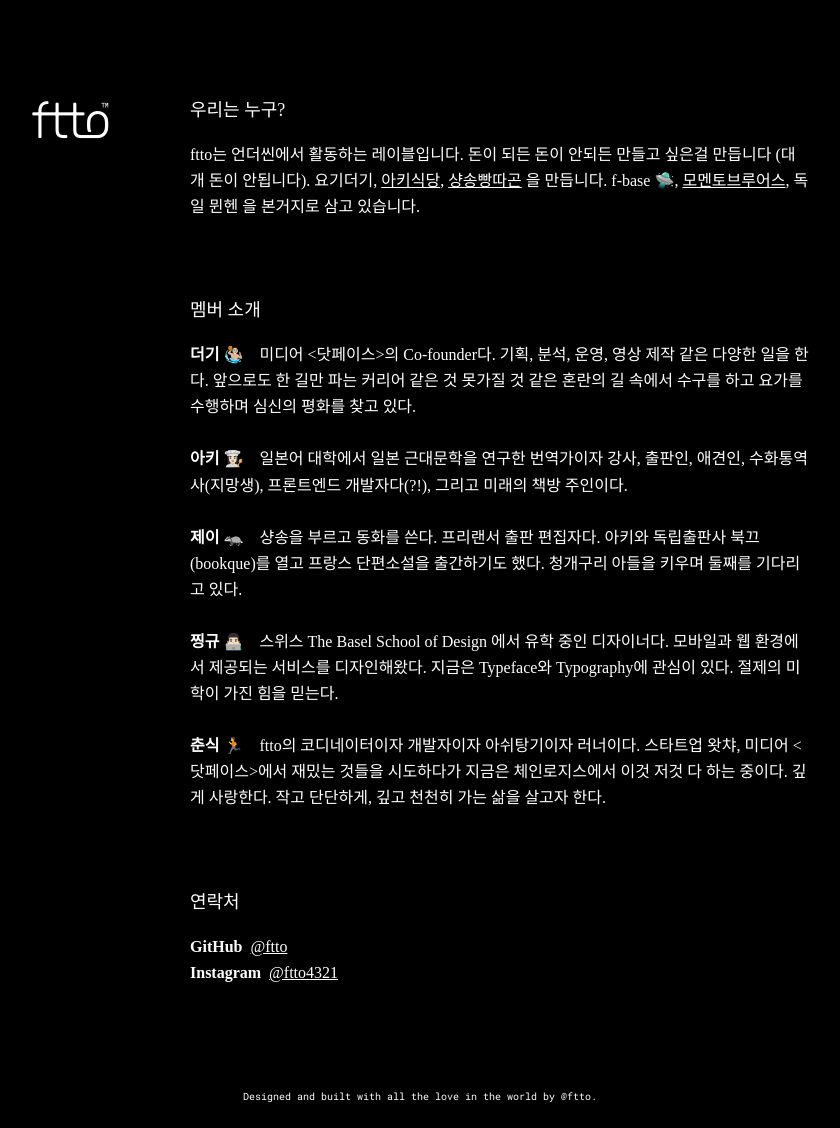
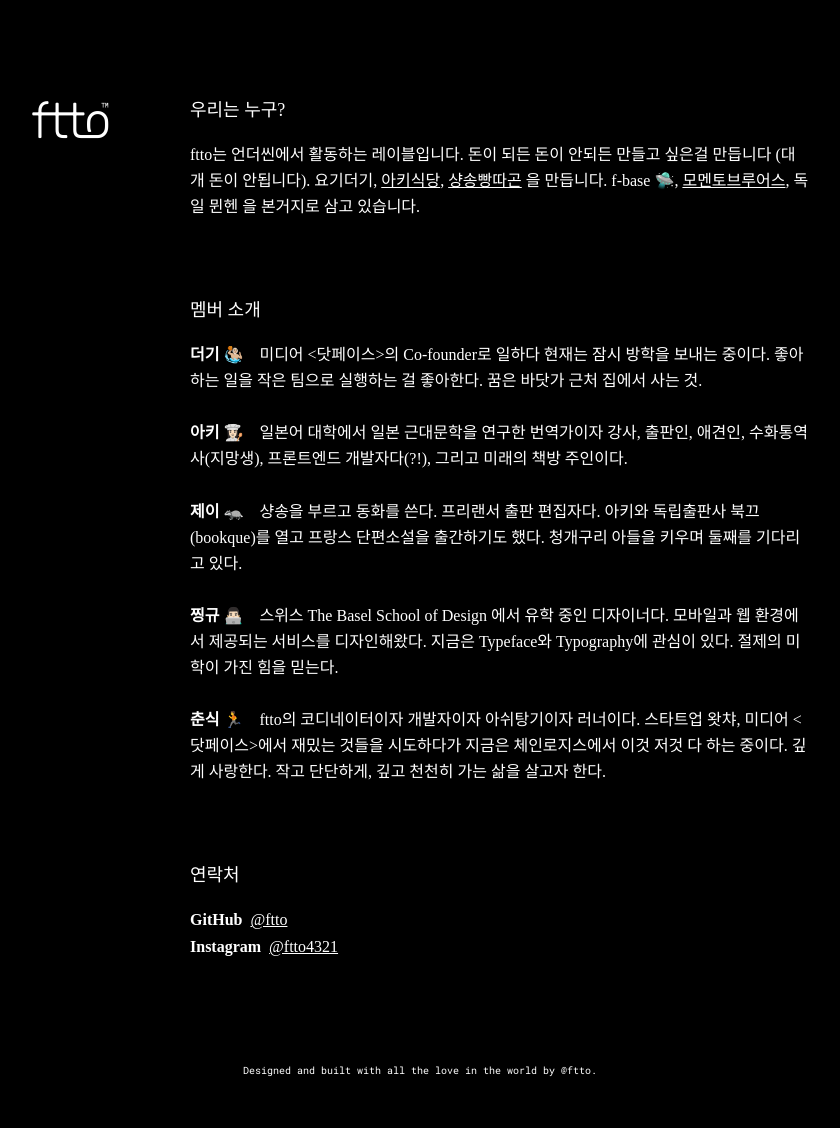
Before and after one commit to studio-lokal/studio-lokal.github.io, a Jekyll site: the page built from index.html, in a window 1280 px wide. Shown: the whole page, without its empty margins (220-1060 px from the left). Built offline with Jekyll 4.4.1, drawn with Linux system fonts in a browser that asks for light colours; some web fonts are replaced; after the commit the page ends 1102 px from its top, so only the background shows below that.

Commit message:
Dugi info Edit

```diff
--- a/_data/members.yml
+++ b/_data/members.yml
@@ -1,6 +1,6 @@
 - name: 더기
   emoji: 🤽🏼‍♂️
-  description: 미디어 <닷페이스>의 Co-founder다. 기획, 분석, 운영, 영상 제작 같은 다양한 일을 한다. 앞으로도 한 길만 파는 커리어 같은 것 못가질 것 같은 혼란의 길 속에서 수구를 하고 요가를 수행하며 심신의 평화를 찾고 있다.
+  description: 미디어 <닷페이스>의 Co-founder로 일하다 현재는 잠시 방학을 보내는 중이다. 좋아하는 일을 작은 팀으로 실행하는 걸 좋아한다. 꿈은 바닷가 근처 집에서 사는 것.
 - name: 아키
   emoji: 👩🏻‍🍳
   description: 일본어 대학에서 일본 근대문학을 연구한 번역가이자 강사, 출판인, 애견인, 수화통역사(지망생), 프론트엔드 개발자다(?!), 그리고 미래의 책방 주인이다.
```
